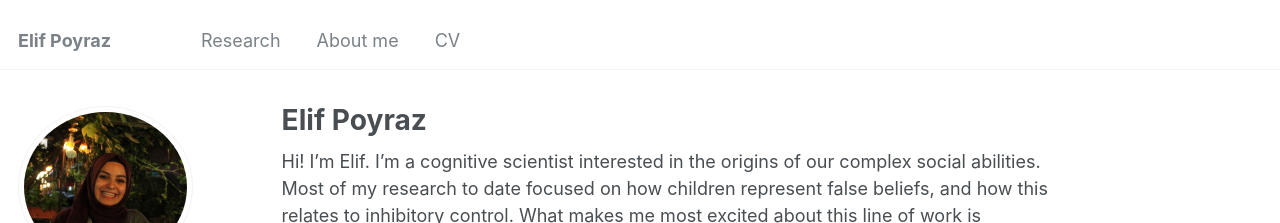
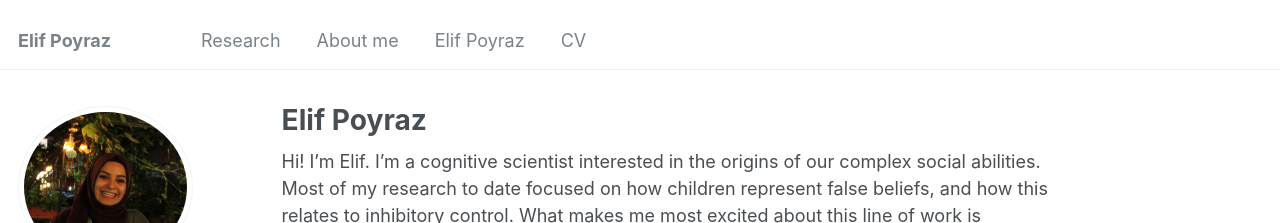
Before and after one commit to elfnrpyrz/elfnrpyrz.github.io, a Jekyll site: the page built from _pages/about.md, in a window 1280 px wide. Shown: the top 223 px of the page. Built offline with Jekyll 4.4.1, drawn with Linux system fonts in a browser that asks for light colours; some web fonts are replaced.

Commit message:
Update navigation.yml

```diff
--- a/_data/navigation.yml
+++ b/_data/navigation.yml
@@ -15,8 +15,8 @@ main:
   # - title: "Teaching"
   #  url: /teaching/
 
-  #  - title: "Portfolio"
-  #   url: /portfolio/
+  - title: "Elif Poyraz"
+    url: /about/
 
   # - title: "Blog Posts"
   #   url: /year-archive/
```
